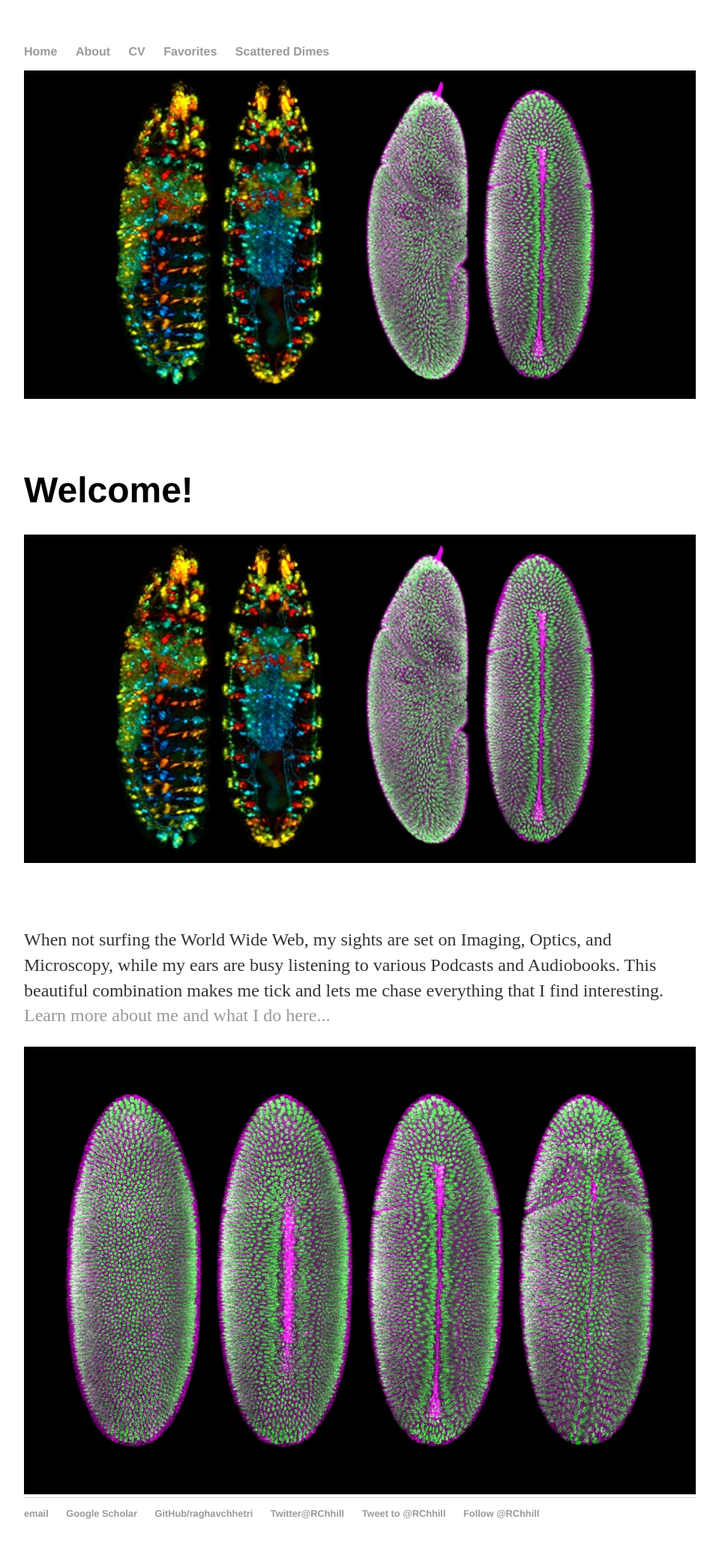
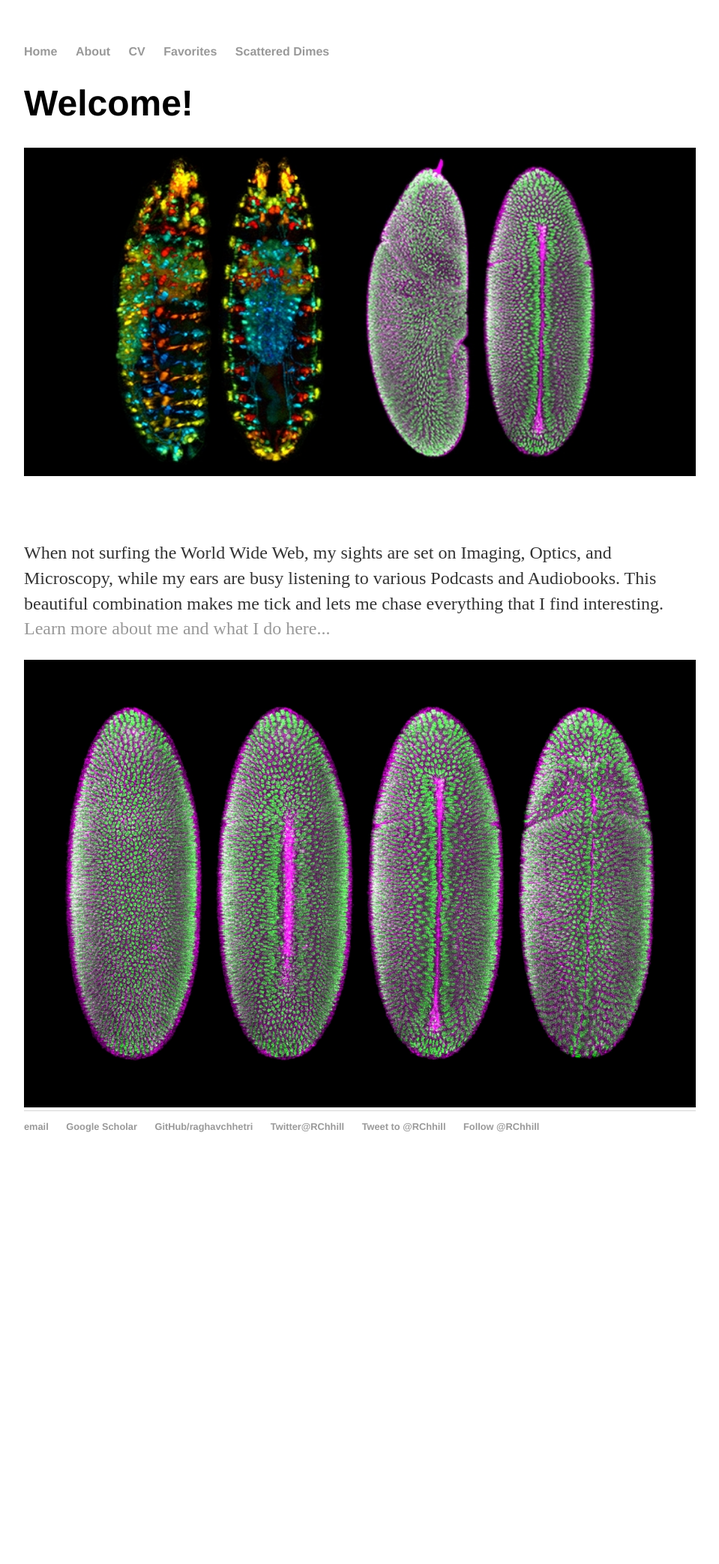
Before and after one commit to raghavchhetri/raghavchhetri.github.io, a Jekyll site: the page built from index.html, in a window 1280 px wide. Shown: the whole page at 75% size, without its empty margins (160-1119 px from the left). Built offline with Jekyll 4.4.1, drawn with Linux system fonts in a browser that asks for light colours; comment, search, counter and statistics services are not loaded; after the commit the page ends 1570 px from its top, so only the background shows below that.

Commit message:
Update index.html

```diff
--- a/index.html
+++ b/index.html
@@ -2,10 +2,6 @@
 layout: default
 title: Science is hard. It rocks though... Stay with it!
 ---
-<div style="height: 500px">
-     <img src="/about/DrosophilaCombined.png" alt="Neurons,Development" style="max-height:100%; width:100%; object-fit:contain" class="inline"/>
-</div>
-
 <div class="blurb">
 	<h1>Welcome!</h1>
 
```
